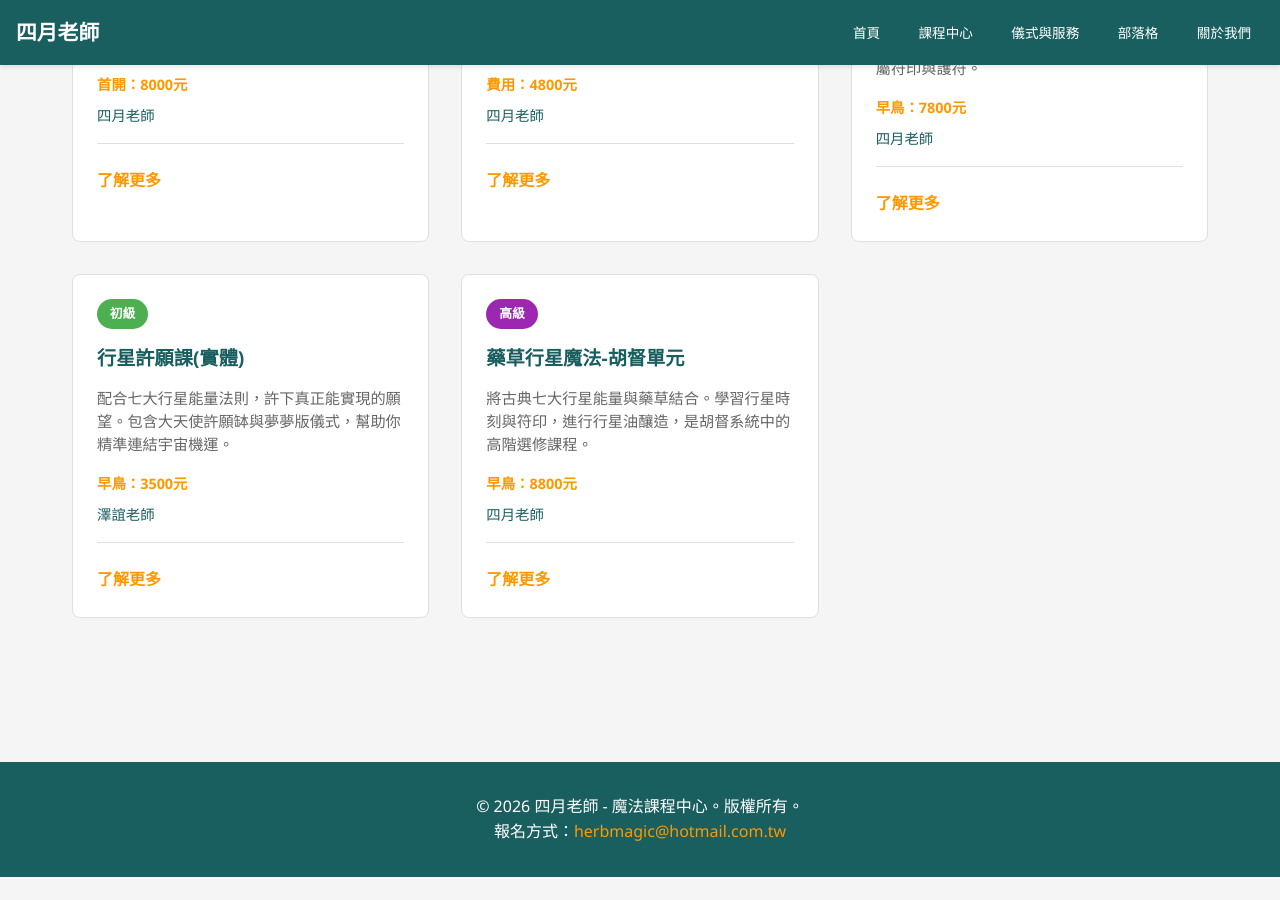
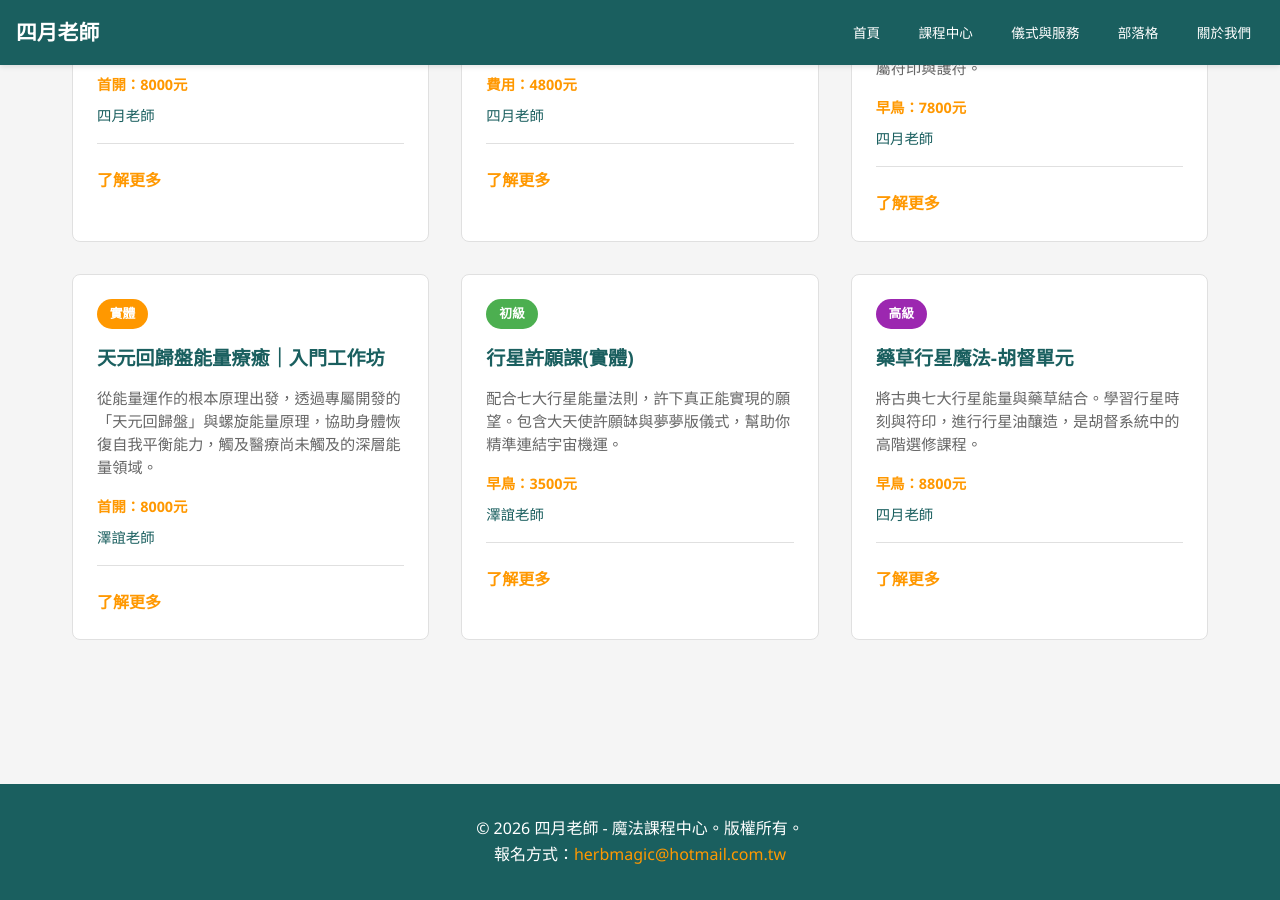
Before and after one commit to light4uliuphone-lang/hoodoo, a Jekyll site: the page built from course.html, in a window 1280 px wide and 900 px high, scrolled down 5768 px. Built offline with Jekyll 4.4.1, drawn with Linux system fonts in a browser that asks for light colours; before the commit the page ends 6645 px from its top, so only the background shows below that.

Commit message:
Update course.html

```diff
--- a/course.html
+++ b/course.html
@@ -438,6 +438,17 @@ title: "課程中心"
             </div>
 
             <div class="course-card">
+                <div class="course-tag" style="background-color: #ff9800;">實體</div>
+                <h3>天元回歸盤能量療癒｜入門工作坊</h3>
+                <p>從能量運作的根本原理出發，透過專屬開發的「天元回歸盤」與螺旋能量原理，協助身體恢復自我平衡能力，觸及醫療尚未觸及的深層能量領域。</p>
+                <div class="course-info">
+                    <span class="price">首開：8000元</span>
+                    <span class="teacher">澤誼老師</span>
+                </div>
+                <a href="/courses/course-modern-04/" class="learn-more">了解更多</a>
+            </div>
+
+            <div class="course-card">
                 <div class="course-tag" style="background-color: #4caf50;">初級</div>
                 <h3>行星許願課(實體)</h3>
                 <p>配合七大行星能量法則，許下真正能實現的願望。包含大天使許願缽與夢夢版儀式，幫助你精準連結宇宙機運。</p>
```
